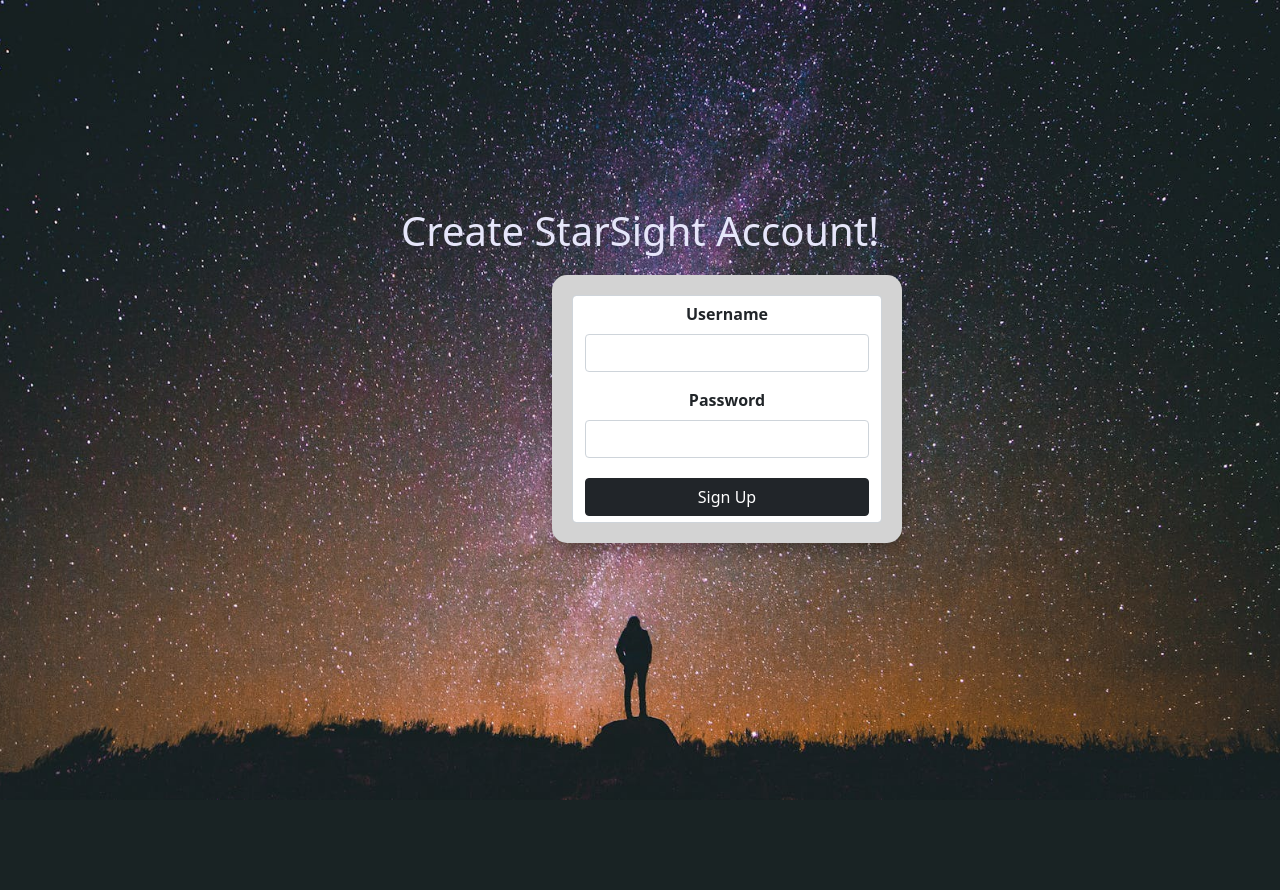
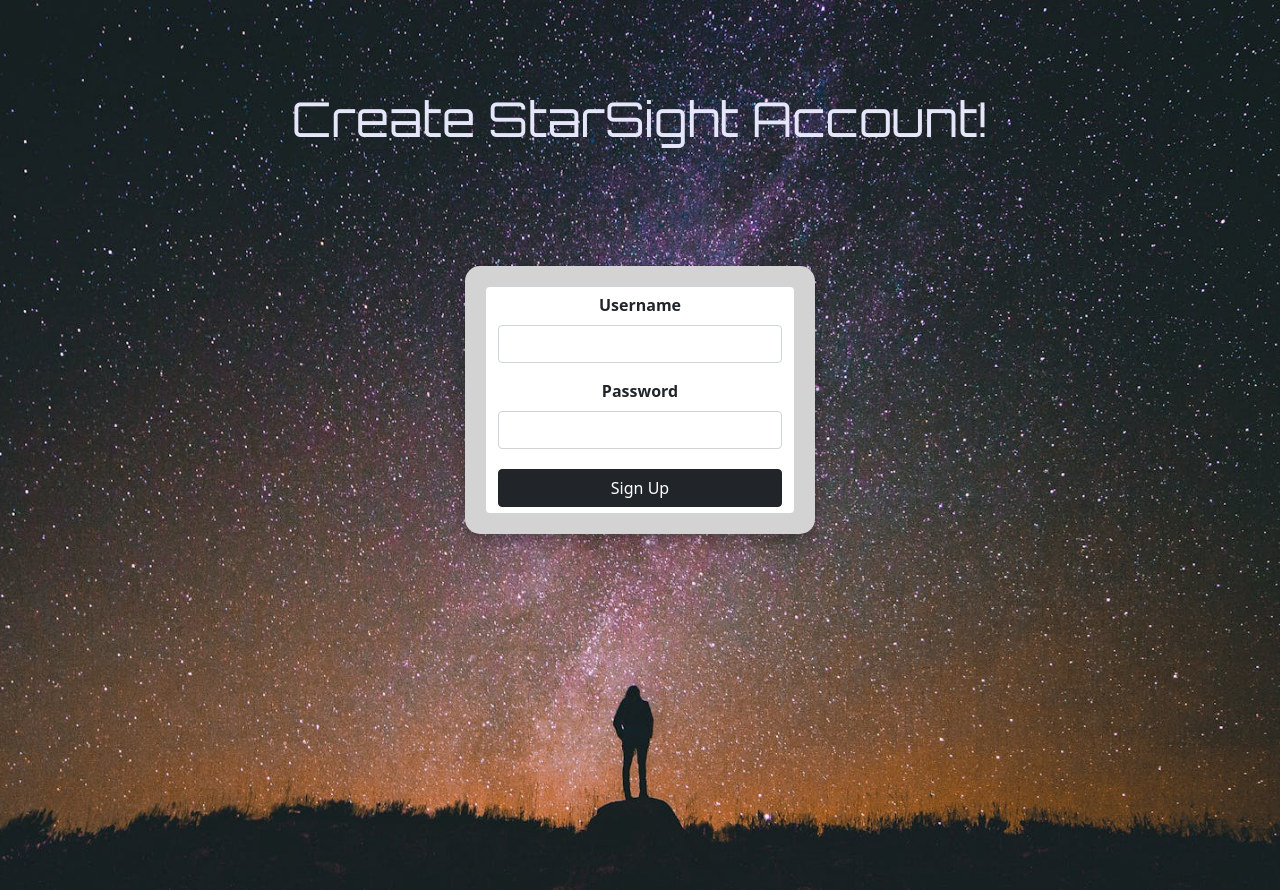
Before and after one commit to ademar-gamero/StarSight-Project, a Flask app: page /create_account in a window 1280 px wide. Before the commit the page ends 800 px from the top, so only its background shows below. Run offline with Flask 3, Linux system fonts and the light colour scheme; parts of the project's set-up code (start-up, migrations or seed data) failed here and were passed over.

Commit message:
changed font and did stuff with the container

```diff
--- a/templates/account_creation.html
+++ b/templates/account_creation.html
@@ -6,21 +6,18 @@
     <title>Create Account</title>
     <!-- Link to Bootstrap CSS for styling -->
     <link href="https://cdn.jsdelivr.net/npm/bootstrap@5.0.2/dist/css/bootstrap.min.css" rel="stylesheet">
+    <!-- Link to Google Fonts for futuristic font -->
+    <link href="https://fonts.googleapis.com/css2?family=Orbitron:wght@400;700&display=swap" rel="stylesheet">
     <style>
         body {
-            display: flex;
-            height: 100vh;
-            justify-content: center;
-            align-items: center;
             background-image: url({{ url_for('static', filename='/images/acc-create-background-4.jpg') }});
             background-repeat: no-repeat;
             background-position: center;
             background-size: cover;
             margin: 0;
             text-align: center;
-        }
-        .container {
-            text-align: center;
+            height: 100vh;
+            overflow: hidden;
         }
         .form-container {
             max-width: 350px; /* Adjust the max-width to make it wider */
@@ -28,18 +25,25 @@
             padding: 20px;
             background: lightgray;
             box-shadow: 0 8px 16px rgba(0, 0, 0, 0.3); /* Make the shadow more visible */
-            margin-top: 20px; /* Adds top margin to push the fields down */
-            margin-left: 470px;
             border-radius: 15px;
+            text-align: center;
+            position: absolute; /* Make the container positionable */
+            top: 50%; /* Center vertically */
+            left: 50%; /* Center horizontally */
+            transform: translate(-50%, -50%); /* Adjust positioning to truly center */
         }
         h1 {
-            margin-top: -50px;
             color: lavender;
+            font-family: 'Orbitron', sans-serif;
+            font-size: 3rem; /* Increase the font size */
+            margin-top: 90px;
+        }
+        .form-label {
+            font-weight: bold;
         }
     </style>
 </head>
 <body>
-    <div class="container">
     <h1>Create StarSight Account!</h1>
     <div class="form-container">
         {% if username %}
@@ -64,7 +68,6 @@
             </form>
         {% endif %}
     </div>
-    </div>
     <!-- Link to Bootstrap JS Bundle -->
     <script src="https://cdn.jsdelivr.net/npm/bootstrap@5.0.2/dist/js/bootstrap.bundle.min.js"></script>
 </body>
```
Lines whose indentation alone changed are shown as unchanged.
